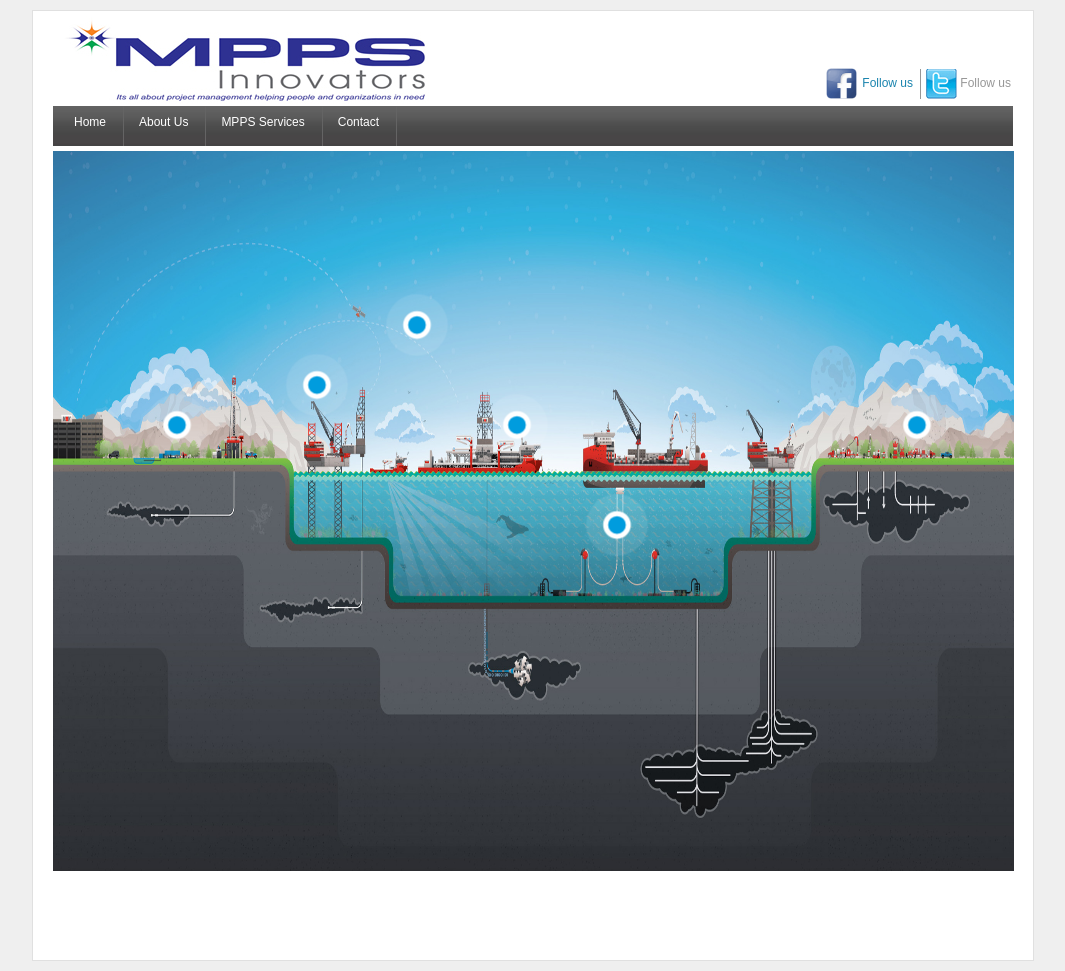
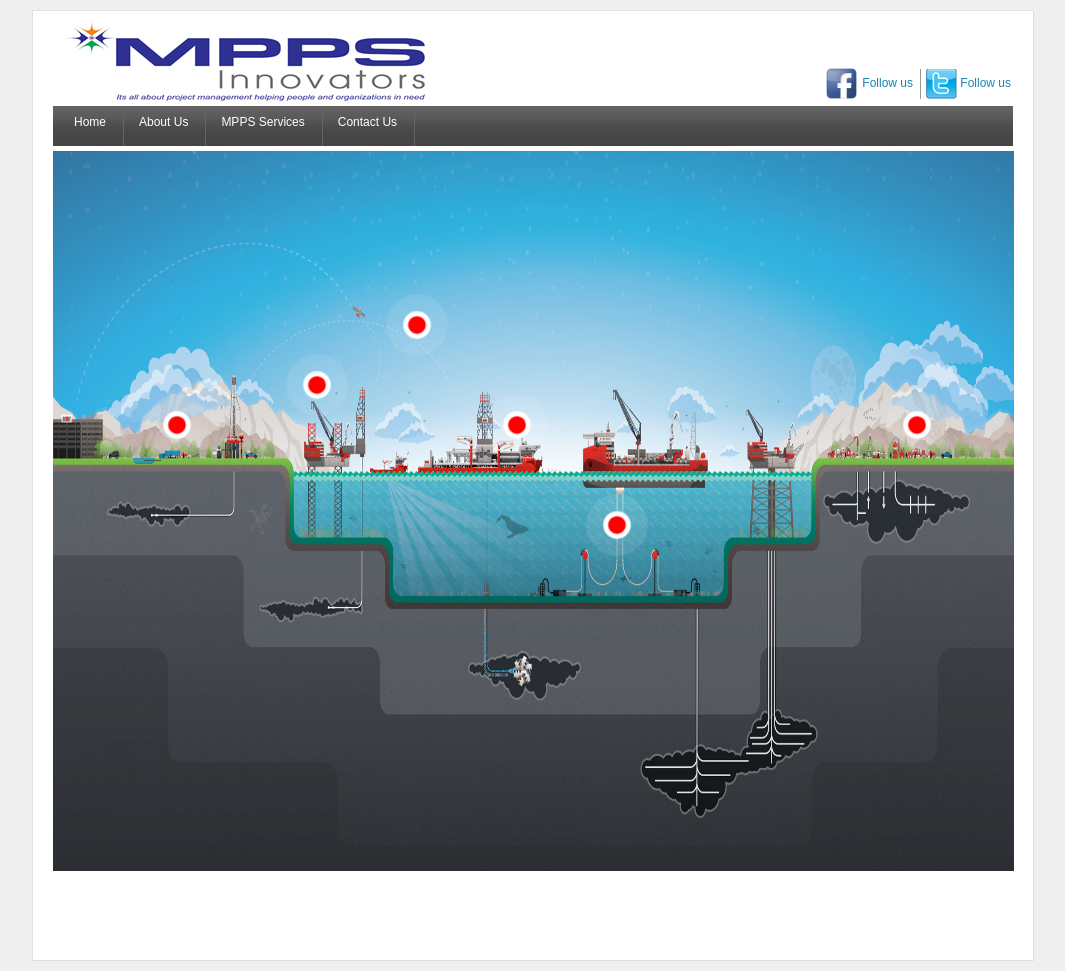
Before and after one commit to pratheep1231kumar/mpps, a PHP site: page /views/home.php in a window 1280 px wide. Shown: the whole page, without its empty margins (107-1172 px from the left). Run offline with PHP 8.4, Linux system fonts and the light colour scheme.

Commit message:
More changes to code.

```diff
--- a/css/home.css
+++ b/css/home.css
@@ -1185,4 +1185,5 @@ img.sailu{
     animation-direction: initial;
     animation-fill-mode: initial;
     animation-play-state: initial;
+	background-color: #FF0000;
 }
--- a/views/header.php
+++ b/views/header.php
@@ -28,9 +28,9 @@
 			 Follow us</a>
     	</div>
 		<div id="twitter">
-		     <a href="" target="_blank">
-		     <img src="../images/twitter_icon.gif" alt="Follow us on Twitter"></a>
-			  Follow us
+		     <a href="https://www.twitter.com" target="_blank">
+		     <img src="../images/twitter_icon.gif" alt="Follow us on Twitter">
+			  Follow us </a>
     	</div>
 	</div>
 
@@ -64,6 +64,6 @@
 	  </li>
 
 	   <li id="menuItem7" class="mega">
-	   	<h2><a href="contact.php" class="new_link">Contact</a></h2>
+	   	<h2><a href="contact.php" class="new_link">Contact Us</a></h2>
 	   </li>
 	</ul>
--- a/views/home.php
+++ b/views/home.php
@@ -10,7 +10,7 @@
 <div>
 	<a class="first-hotspot-rig rig-1-update" href="uwild_scope.php" title="UWILD Scope and Execution">
 		<div class="otc-button-container" id="otc-rig-hotspot1">
-        	<span class="otc-pulse-button" style="background-color: rgb(0, 156, 222);"></span>
+        	<span class="otc-pulse-button"></span>
          </div>
      </a>&nbsp;
 </div>
@@ -18,7 +18,7 @@
 <div>
 	<a class="first-hotspot-rig rig-1-update" href="detailed_scope.php" title="Detailed SPS Scope preparation (stand alone task)">
 		<div class="otc-button-container" id="otc-rig-hotspot2">
-        	<span class="otc-pulse-button" style="background-color: rgb(0, 156, 222);"></span>
+        	<span class="otc-pulse-button"></span>
          </div>
      </a>&nbsp;
 </div>
@@ -26,7 +26,7 @@
 <div>
 	<a class="first-hotspot-rig rig-1-update" href="pm_offshore.php" title="Project Management Offshore Drilling Rigs">
 		<div class="otc-button-container" id="otc-rig-hotspot3">
-        	<span class="otc-pulse-button" style="background-color: rgb(0, 156, 222);"></span>
+        	<span class="otc-pulse-button"></span>
          </div>
      </a>&nbsp;
 </div>
@@ -34,7 +34,7 @@
 <div>
 	<a class="first-hotspot-rig rig-1-update" href="modu.php" title="MODU's Engineering analysis- FEA (JV)">
 		<div class="otc-button-container" id="otc-rig-hotspot4">
-        	<span class="otc-pulse-button" style="background-color: rgb(0, 156, 222);"></span>
+        	<span class="otc-pulse-button"></span>
          </div>
      </a>&nbsp;
 </div>
@@ -42,7 +42,7 @@
 <div>
 	<a  class="first-hotspot-rig rig-1-update" href="modu_reactivation.php" title="MODU's reactivation from cold stack to READY TO OPERATE">
 		<div class="otc-button-container" id="otc-rig-hotspot5">
-        	<span class="otc-pulse-button" style="background-color: rgb(0, 156, 222);"></span>
+        	<span class="otc-pulse-button"></span>
          </div>
      </a>&nbsp;
 </div>
@@ -50,7 +50,7 @@
 <div>
 	<a class="first-hotspot-rig rig-1-update" href="hull_survey.php" title="Hull Preservation Survey (JV)">
 		<div class="otc-button-container" id="otc-rig-hotspot6">
-        	<span class="otc-pulse-button" style="background-color: rgb(0, 156, 222);"></span>
+        	<span class="otc-pulse-button"></span>
          </div>
      </a>&nbsp;
 </div>
```
